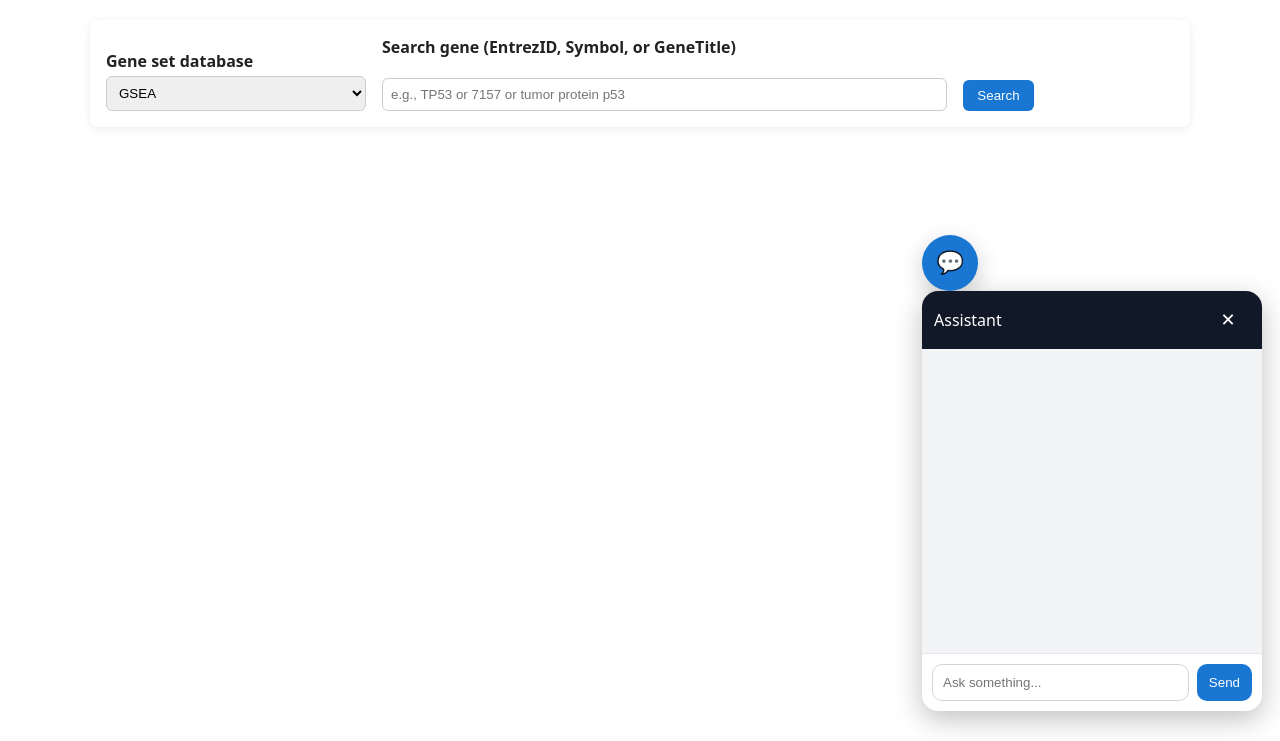
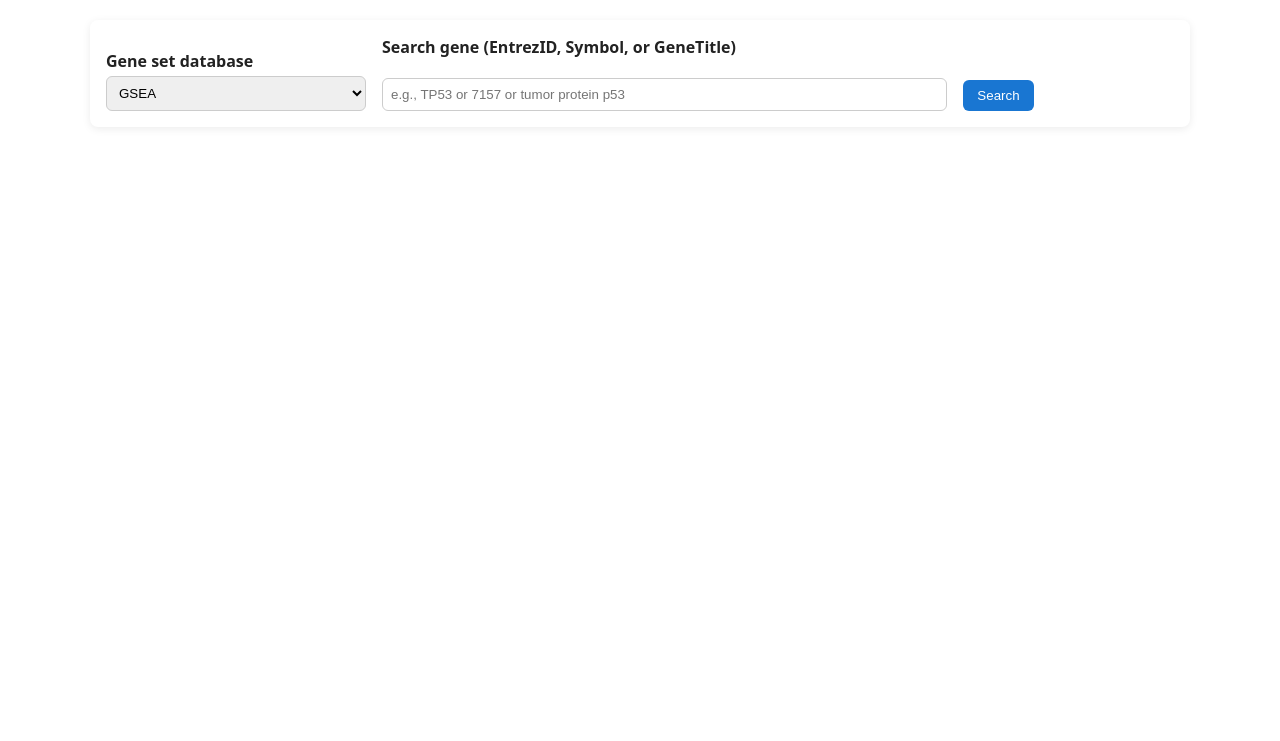
Before and after one commit to Arkhan12345/Bachelor-s-Project, a Flask app: page / in a window 1280 px wide. Shown: the part 59-800 px from the top of the page. Run offline with Flask 2, Linux system fonts and the light colour scheme; parts of the project's set-up code (start-up, migrations or seed data) failed here and were passed over.

Commit message:
whatever

```diff
--- a/App/webapp/static/chat.css
+++ b/App/webapp/static/chat.css
@@ -1,31 +1,25 @@
 #chat-widget {
-  position: fixed;
-  right: 18px;
-  bottom: 18px;
-  z-index: 9999;
+  position: static;
+  width: 100%;
+  max-width: 760px;
+  margin: 1rem 0;
   font-family: system-ui, -apple-system, Segoe UI, Roboto, sans-serif;
 }
 
 #chat-toggle {
-  width: 56px;
-  height: 56px;
-  border-radius: 50%;
-  border: none;
-  cursor: pointer;
-  font-size: 22px;
-  box-shadow: 0 8px 24px rgba(0,0,0,.2);
+  display: none;
 }
 
 #chat-panel {
-  width: 340px;
-  height: 420px;
+  width: 100%;
+  min-height: 220px;
   background: #fff;
-  border-radius: 16px;
-  box-shadow: 0 8px 28px rgba(0,0,0,.25);
+  border-radius: 12px;
+  box-shadow: 0 8px 24px rgba(0,0,0,.12);
   overflow: hidden;
-  margin-bottom: 12px;
   display: flex;
   flex-direction: column;
+  border: 1px solid #e5e7eb;
 }
 
 .hidden { display: none; }
--- a/App/webapp/templates/index.html
+++ b/App/webapp/templates/index.html
@@ -1,7 +1,6 @@
 {% extends "base.html" %}
 {% block title %}Search{% endblock %}
 {% block content %}
-<link rel="stylesheet" href="{{ url_for('static', filename='chat.css') }}">
 <div class="container">
   <form action="{{ url_for('search') }}" method="get">
     <div class="row" align-items-center>
@@ -26,29 +25,9 @@
       </div>
     </div>
   </form>
-
-  <div id="chat-widget">
-    <button id="chat-toggle" aria-label="Open assistant">💬</button>
-
-    <div id="chat-panel" class="hidden">
-      <div id="chat-header">
-        <span>Assistant</span>
-        <button id="chat-close" aria-label="Close assistant">✕</button>
-      </div>
-
-      <div id="chat-messages"></div>
-
-      <form id="chat-form">
-        <input id="chat-input" type="text" placeholder="Ask something..." autocomplete="off" />
-        <button type="submit">Send</button>
-      </form>
-    </div>
-  </div>
 </div>
-
-<script src="{{ url_for('static', filename='chat.js') }}"></script>
 <script>
-(function(){
+ (function(){
   const geneInput = document.getElementById('gene');
   const datalist = document.getElementById('gene_options');
   const entrez = document.getElementById('entrez');
--- a/LLM/llm_server.py
+++ b/LLM/llm_server.py
@@ -18,8 +18,10 @@ def generate():
 
     try:
         reply = biomistral_chat(tokenizer, model, device, prompt)
+        print(f"[DEBUG] Prompt length: {len(prompt)}, Reply length: {len(reply)}, Reply: '{reply[:100]}'")
         return jsonify({"output": reply})
     except Exception as e:
+        print(f"[ERROR] {str(e)}")
         return jsonify({"error": str(e)}), 500
 
 if __name__ == "__main__":
```
Also changed, not shown: App/webapp/templates/ic_detail.html (+88 -0 lines), README.md, 2 other files.
